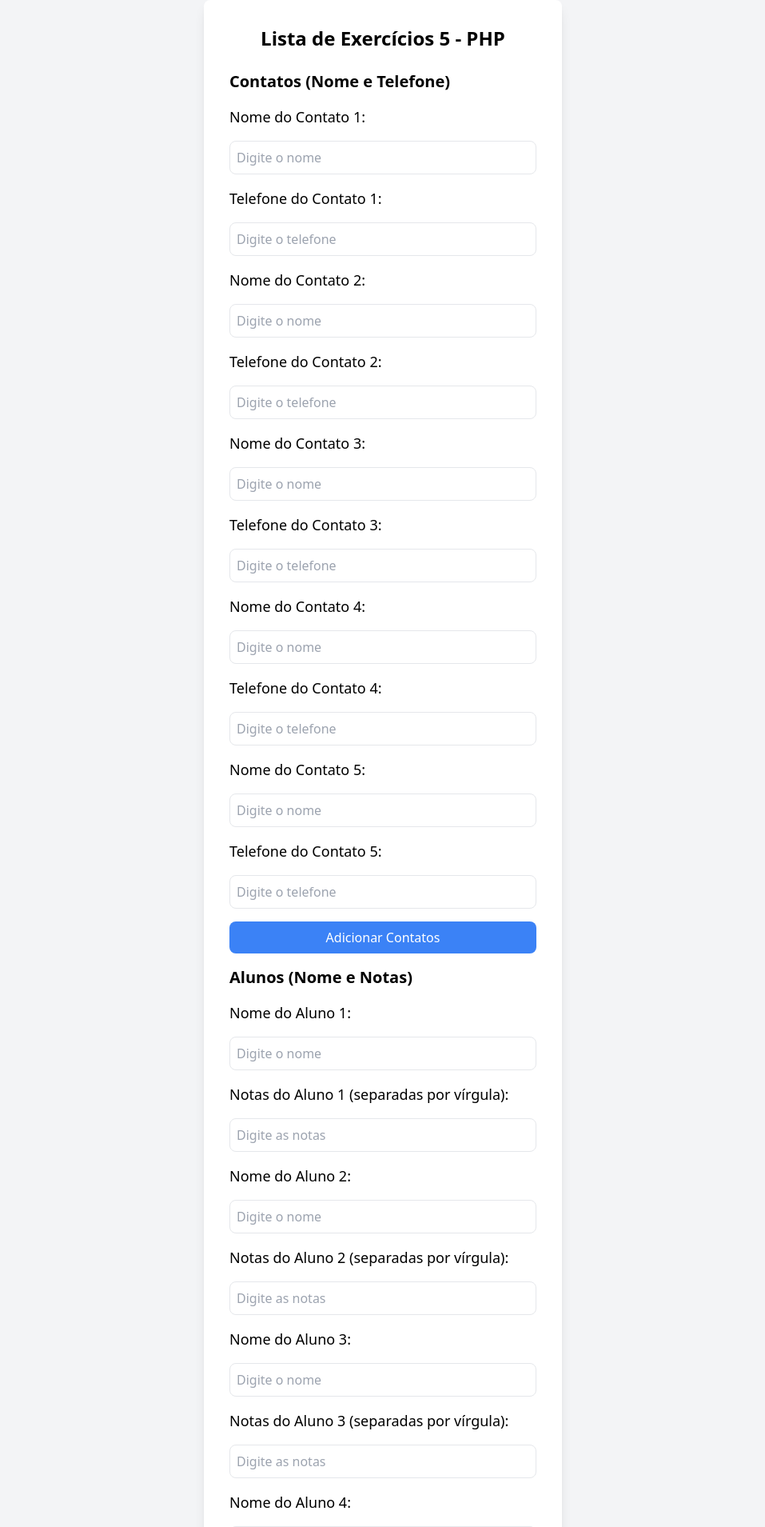
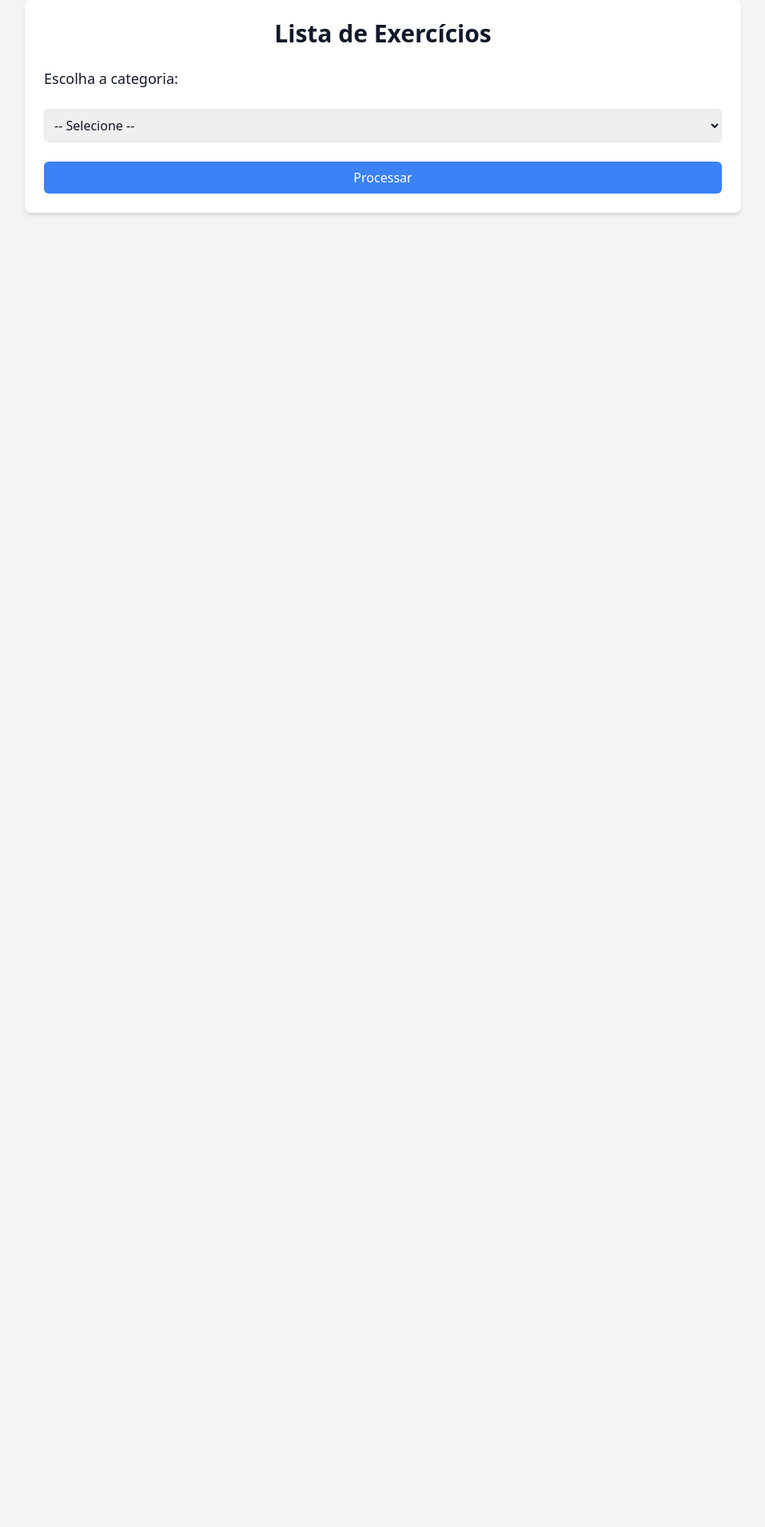
Before and after one commit to joaorizzont/LP4, a PHP site: page /lista-5/index.php in a window 1280 px wide. Shown: the top 1909 px of the page at 80% size, without its empty margins (161-1118 px from the left). After the commit the page ends 269 px from the top, so only its background shows below. Run offline with PHP 8.4, Linux system fonts and the light colour scheme; some libraries are stand-ins or nearby versions.

Commit message:
fix: lista 5

```diff
--- a/docker-compose.yml
+++ b/docker-compose.yml
@@ -3,6 +3,6 @@ services:
   web:
     build: .
     ports:
-      - "8080:80"
+      - "3333:80"
     volumes:
       - ./src:/var/www/html
--- a/src/lista-5/index.php
+++ b/src/lista-5/index.php
@@ -1,177 +1,177 @@
 <?php
 
-declare(strict_types=1);
+$tipo = $_POST["tipo"] ?? "";
+$resultado = null;
 
-function adicionarContato(array $contatos, string $nome, string $telefone): array {
-    if (isset($contatos[$nome]) || in_array($telefone, $contatos, true)) {
-        return $contatos;
+if ($_SERVER["REQUEST_METHOD"] == "POST") {
+    function processarDados($tipo)
+    {
+        switch ($tipo) {
+            case "contatos":
+                $contatos = [];
+                for ($i = 1; $i <= 5; $i++) {
+                    $nome = $_POST["nome$i"] ?? "";
+                    $telefone = $_POST["telefone$i"] ?? "";
+                    if (!empty($nome) && !empty($telefone) && !isset($contatos[$nome]) && !in_array($telefone, $contatos)) {
+                        $contatos[$nome] = $telefone;
                     }
-
-    $contatos[$nome] = $telefone;
+                }
                 ksort($contatos);
                 return $contatos;
+
+            case "alunos":
+                $alunos = [];
+                for ($i = 1; $i <= 5; $i++) {
+                    $nome = $_POST["nome$i"] ?? "";
+                    $nota1 = $_POST["nota{$i}1"] ?? 0;
+                    $nota2 = $_POST["nota{$i}2"] ?? 0;
+                    $nota3 = $_POST["nota{$i}3"] ?? 0;
+                    if (!empty($nome)) {
+                        $media = ($nota1 + $nota2 + $nota3) / 3;
+                        $alunos[$nome] = $media;
                     }
-
-
-function adicionarAluno(array $alunos, string $nome, array $notas): array {
-    if (count($notas) === 0) {
-        throw new InvalidArgumentException("A lista de notas não pode estar vazia.");
                 }
-
-    $media = array_sum($notas) / count($notas);
-    $alunos[$nome] = $media;
                 arsort($alunos);
                 return $alunos;
+
+            case "itens":
+                $produtos = [];
+                for ($i = 1; $i <= 5; $i++) {
+                    $nome = $_POST["nome$i"] ?? "";
+                    $preco = $_POST["preco$i"] ?? 0;
+                    if (!empty($nome)) {
+                        $preco *= 1.15;
+                        $produtos[$nome] = $preco;
                     }
+                }
+                asort($produtos);
+                return $produtos;
 
-
-function adicionarProduto(array $produtos, string $codigo, string $nome, float $preco): array {
+            case "produtos":
+                $produtos = [];
+                for ($i = 1; $i <= 5; $i++) {
+                    $codigo = $_POST["codigo$i"] ?? "";
+                    $nome = $_POST["nome$i"] ?? "";
+                    $preco = $_POST["preco$i"] ?? 0;
+                    if (!empty($codigo) && !empty($nome)) {
                         if ($preco > 100) {
                             $preco *= 0.9;
                         }
+                        $produtos[$codigo] = ["nome" => $nome, "preco" => $preco];
+                    }
+                }
+                uasort($produtos, fn($a, $b) => strcmp($a['nome'], $b['nome']));
+                return $produtos;
 
-    $produtos[$codigo] = ['nome' => $nome, 'preco' => $preco];
-    ksort($produtos);
-    return $produtos;
+            case "livros":
+                $livros = [];
+                for ($i = 1; $i <= 5; $i++) {
+                    $titulo = $_POST["titulo$i"] ?? "";
+                    $quantidade = $_POST["quantidade$i"] ?? 0;
+                    if (!empty($titulo)) {
+                        $livros[$titulo] = $quantidade;
                     }
-
-
-function adicionarItem(array $itens, string $nome, float $preco): array {
-    $preco *= 1.15;
-    $itens[$nome] = $preco;
-    asort($itens);
-    return $itens;
                 }
-
-
-function adicionarLivro(array $livros, string $titulo, int $quantidade): array {
-    $livros[$titulo] = $quantidade;
                 ksort($livros);
                 return $livros;
         }
-
+    }
+    $resultado = processarDados($tipo);
+}
 ?>
-
-
 <!DOCTYPE html>
 <html lang="pt-BR">
 
 <head>
     <meta charset="UTF-8">
     <meta name="viewport" content="width=device-width, initial-scale=1.0">
-    <title>Lista de Exercícios 5 - PHP</title>
+    <title>Lista de Exercícios - PHP</title>
     <script src="https://cdn.tailwindcss.com"></script>
 </head>
 
-<body class="bg-gray-100 flex justify-center items-center min-h-screen">
-    <div class="bg-white shadow-lg rounded-lg p-8 w-full max-w-md">
-        <h1 class="text-2xl font-bold text-center mb-6">Lista de Exercícios 5 - PHP</h1>
+<body class="bg-gray-100 text-gray-900 font-sans">
+    <div class="max-w-4xl mx-auto p-6 bg-white rounded-lg shadow-md">
+        <h1 class="text-3xl font-semibold text-center mb-6">Lista de Exercícios</h1>
+        <form method="POST" class="space-y-6">
+            <label class="block font-medium text-lg">Escolha a categoria:</label>
+            <select name="tipo" onchange="this.form.submit()" class="block w-full p-2 border rounded-md">
+                <option value="">-- Selecione --</option>
+                <option value="contatos" <?= ($tipo == "contatos") ? "selected" : "" ?>>Contatos</option>
+                <option value="alunos" <?= ($tipo == "alunos") ? "selected" : "" ?>>Alunos</option>
+                <option value="produtos" <?= ($tipo == "produtos") ? "selected" : "" ?>>Produtos</option>
+                <option value="itens" <?= ($tipo == "itens") ? "selected" : "" ?>>Itens</option>
+                <option value="livros" <?= ($tipo == "livros") ? "selected" : "" ?>>Livros</option>
+            </select>
 
-        <form method="POST" class="space-y-4">
+            <?php if ($tipo == "contatos"): ?>
+                <?php for ($i = 1; $i <= 5; $i++): ?>
+                    <div class="flex space-x-4">
+                        <input type="text" name="nome<?= $i ?>" placeholder="Nome <?= $i ?>" class="block w-full p-2 border rounded-md" required>
+                        <input type="text" name="telefone<?= $i ?>" placeholder="Telefone <?= $i ?>" class="block w-full p-2 border rounded-md" required>
+                    </div>
+                <?php endfor; ?>
 
+            <?php elseif ($tipo == "alunos"): ?>
+                <?php for ($i = 1; $i <= 5; $i++): ?>
+                    <div class="flex space-x-4">
+                        <input type="text" name="nome<?= $i ?>" placeholder="Nome <?= $i ?>" class="block w-full p-2 border rounded-md" required>
+                        <input type="number" name="nota<?= $i ?>1" placeholder="Nota 1" step="0.1" class="block w-full p-2 border rounded-md" required>
+                        <input type="number" name="nota<?= $i ?>2" placeholder="Nota 2" step="0.1" class="block w-full p-2 border rounded-md" required>
+                        <input type="number" name="nota<?= $i ?>3" placeholder="Nota 3" step="0.1" class="block w-full p-2 border rounded-md" required>
+                    </div>
+                <?php endfor; ?>
 
-            <h2 class="text-xl font-semibold">Contatos (Nome e Telefone)</h2>
+            <?php elseif ($tipo == "produtos"): ?>
                 <?php for ($i = 1; $i <= 5; $i++): ?>
-                <label class="block text-lg font-medium">Nome do Contato <?= $i ?>:</label>
-                <input type="text" name="contato_nome<?= $i ?>" placeholder="Digite o nome" class="w-full p-2 border rounded-lg">
+                    <div class="flex space-x-4">
+                        <input type="text" name="codigo<?= $i ?>" placeholder="Código <?= $i ?>" class="block w-full p-2 border rounded-md" required>
+                        <input type="text" name="nome<?= $i ?>" placeholder="Nome <?= $i ?>" class="block w-full p-2 border rounded-md" required>
+                        <input type="number" name="preco<?= $i ?>" placeholder="Preço" step="0.01" class="block w-full p-2 border rounded-md" required>
+                    </div>
+                <?php endfor; ?>
 
-                <label class="block text-lg font-medium">Telefone do Contato <?= $i ?>:</label>
-                <input type="text" name="contato_telefone<?= $i ?>" placeholder="Digite o telefone" class="w-full p-2 border rounded-lg">
+            <?php elseif ($tipo == "itens"): ?>
+                <?php for ($i = 1; $i <= 5; $i++): ?>
+                    <div class="flex space-x-4">
+                        <input type="text" name="nome<?= $i ?>" placeholder="Nome <?= $i ?>" class="block w-full p-2 border rounded-md" required>
+                        <input type="number" name="preco<?= $i ?>" placeholder="Preço" step="0.01" class="block w-full p-2 border rounded-md" required>
+                    </div>
                 <?php endfor; ?>
-            <button type="submit" class="w-full bg-blue-500 text-white py-2 rounded-lg hover:bg-blue-600">Adicionar Contatos</button>
 
-            <?php if (!empty($contatos)): ?>
-                <h3 class="text-xl font-semibold mt-4">Contatos Ordenados:</h3>
-                <ul>
-                    <?php foreach ($contatos as $nome => $telefone): ?>
-                        <li><?= $nome ?> - <?= $telefone ?></li>
+            <?php elseif ($tipo == "livros"): ?>
+                <?php for ($i = 1; $i <= 5; $i++): ?>
+                    <div class="flex space-x-4">
+                        <input type="text" name="titulo<?= $i ?>" placeholder="Título <?= $i ?>" class="block w-full p-2 border rounded-md" required>
+                        <input type="number" name="quantidade<?= $i ?>" placeholder="Quantidade em estoque" class="block w-full p-2 border rounded-md" required>
+                    </div>
+                <?php endfor; ?>
+
+            <?php endif; ?>
+
+            <button type="submit" class="w-full bg-blue-500 text-white p-2 rounded-md hover:bg-blue-700 transition">Processar</button>
+        </form>
+
+        <?php if ($resultado): ?>
+            <h2 class="text-2xl font-semibold mt-6">Resultado:</h2>
+            <?php if ($tipo == "produtos"): ?>
+                <h3 class="text-xl font-semibold mt-4">Produtos com preço após imposto:</h3>
+                <pre class="bg-gray-100 p-4 rounded-md"><?php print_r($resultado); ?></pre>
+            <?php elseif ($tipo == "livros"): ?>
+                <h3 class="text-xl font-semibold mt-4">Livros em estoque:</h3>
+                <ul class="list-disc ml-6">
+                    <?php foreach ($resultado as $titulo => $quantidade): ?>
+                        <li>
+                            <?php echo $titulo . ": " . $quantidade; ?>
+                            <?php if ($quantidade < 5): ?>
+                                <strong class="text-red-500"> (Baixa quantidade!)</strong>
+                            <?php endif; ?>
+                        </li>
                     <?php endforeach; ?>
                 </ul>
+            <?php else: ?>
+                <pre class="bg-gray-100 p-4 rounded-md"><?php print_r($resultado); ?></pre>
             <?php endif; ?>
-
-
-            <h2 class="text-xl font-semibold">Alunos (Nome e Notas)</h2>
-            <?php for ($i = 1; $i <= 5; $i++): ?>
-                <label class="block text-lg font-medium">Nome do Aluno <?= $i ?>:</label>
-                <input type="text" name="aluno_nome<?= $i ?>" placeholder="Digite o nome" class="w-full p-2 border rounded-lg">
-
-                <label class="block text-lg font-medium">Notas do Aluno <?= $i ?> (separadas por vírgula):</label>
-                <input type="text" name="aluno_notas<?= $i ?>" placeholder="Digite as notas" class="w-full p-2 border rounded-lg">
-            <?php endfor; ?>
-            <button type="submit" class="w-full bg-blue-500 text-white py-2 rounded-lg hover:bg-blue-600">Adicionar Alunos</button>
-
-            <?php if (!empty($alunos)): ?>
-                <h3 class="text-xl font-semibold mt-4">Alunos Ordenados por Média:</h3>
-                <ul>
-                    <?php foreach ($alunos as $nome => $media): ?>
-                        <li><?= $nome ?> - Média: <?= number_format($media, 2) ?></li>
-                    <?php endforeach; ?>
-                </ul>
         <?php endif; ?>
-
-
-            <h2 class="text-xl font-semibold">Produtos (Código, Nome e Preço)</h2>
-            <?php for ($i = 1; $i <= 5; $i++): ?>
-                <label class="block text-lg font-medium">Código do Produto <?= $i ?>:</label>
-                <input type="text" name="produto_codigo<?= $i ?>" placeholder="Digite o código" class="w-full p-2 border rounded-lg">
-
-                <label class="block text-lg font-medium">Nome do Produto <?= $i ?>:</label>
-                <input type="text" name="produto_nome<?= $i ?>" placeholder="Digite o nome" class="w-full p-2 border rounded-lg">
-
-                <label class="block text-lg font-medium">Preço do Produto <?= $i ?>:</label>
-                <input type="text" name="produto_preco<?= $i ?>" placeholder="Digite o preço" class="w-full p-2 border rounded-lg">
-            <?php endfor; ?>
-            <button type="submit" class="w-full bg-blue-500 text-white py-2 rounded-lg hover:bg-blue-600">Adicionar Produtos</button>
-
-            <?php if (!empty($produtos)): ?>
-                <h3 class="text-xl font-semibold mt-4">Produtos com Desconto:</h3>
-                <ul>
-                    <?php foreach ($produtos as $codigo => $produto): ?>
-                        <li><?= $produto['nome'] ?> - Preço: R$ <?= number_format($produto['preco'], 2) ?></li>
-                    <?php endforeach; ?>
-                </ul>
-            <?php endif; ?>
-
-            <h2 class="text-xl font-semibold">Itens (Nome e Preço)</h2>
-            <?php for ($i = 1; $i <= 5; $i++): ?>
-                <label class="block text-lg font-medium">Nome do Item <?= $i ?>:</label>
-                <input type="text" name="item_nome<?= $i ?>" placeholder="Digite o nome" class="w-full p-2 border rounded-lg">
-
-                <label class="block text-lg font-medium">Preço do Item <?= $i ?>:</label>
-                <input type="text" name="item_preco<?= $i ?>" placeholder="Digite o preço" class="w-full p-2 border rounded-lg">
-            <?php endfor; ?>
-            <button type="submit" class="w-full bg-blue-500 text-white py-2 rounded-lg hover:bg-blue-600">Adicionar Itens</button>
-
-            <?php if (!empty($itens)): ?>
-                <h3 class="text-xl font-semibold mt-4">Itens com Imposto Aplicado:</h3>
-                <ul>
-                    <?php foreach ($itens as $nome => $preco): ?>
-                        <li><?= $nome ?> - Preço com Imposto: R$ <?= number_format($preco, 2) ?></li>
-                    <?php endforeach; ?>
-                </ul>
-            <?php endif; ?>
-
-            <!-- Exercício 5 - Livros -->
-            <h2 class="text-xl font-semibold">Livros (Título e Quantidade em Estoque)</h2>
-            <?php for ($i = 1; $i <= 5; $i++): ?>
-                <label class="block text-lg font-medium">Título do Livro <?= $i ?>:</label>
-                <input type="text" name="livro_titulo<?= $i ?>" placeholder="Digite o título" class="w-full p-2 border rounded-lg">
-
-                <label class="block text-lg font-medium">Quantidade em Estoque do Livro <?= $i ?>:</label>
-                <input type="text" name="livro_quantidade<?= $i ?>" placeholder="Digite a quantidade" class="w-full p-2 border rounded-lg">
-            <?php endfor; ?>
-            <button type="submit" class="w-full bg-blue-500 text-white py-2 rounded-lg hover:bg-blue-600">Adicionar Livros</button>
-
-            <?php if (!empty($livros)): ?>
-                <h3 class="text-xl font-semibold mt-4">Livros Ordenados:</h3>
-                <ul>
-                    <?php foreach ($livros as $titulo => $quantidade): ?>
-                        <li><?= $titulo ?> - Quantidade: <?= $quantidade ?></li>
-                    <?php endforeach; ?>
-                </ul>
-            <?php endif; ?>
-
-        </form>
     </div>
 </body>
 
```
Lines whose indentation alone changed are shown as unchanged.
